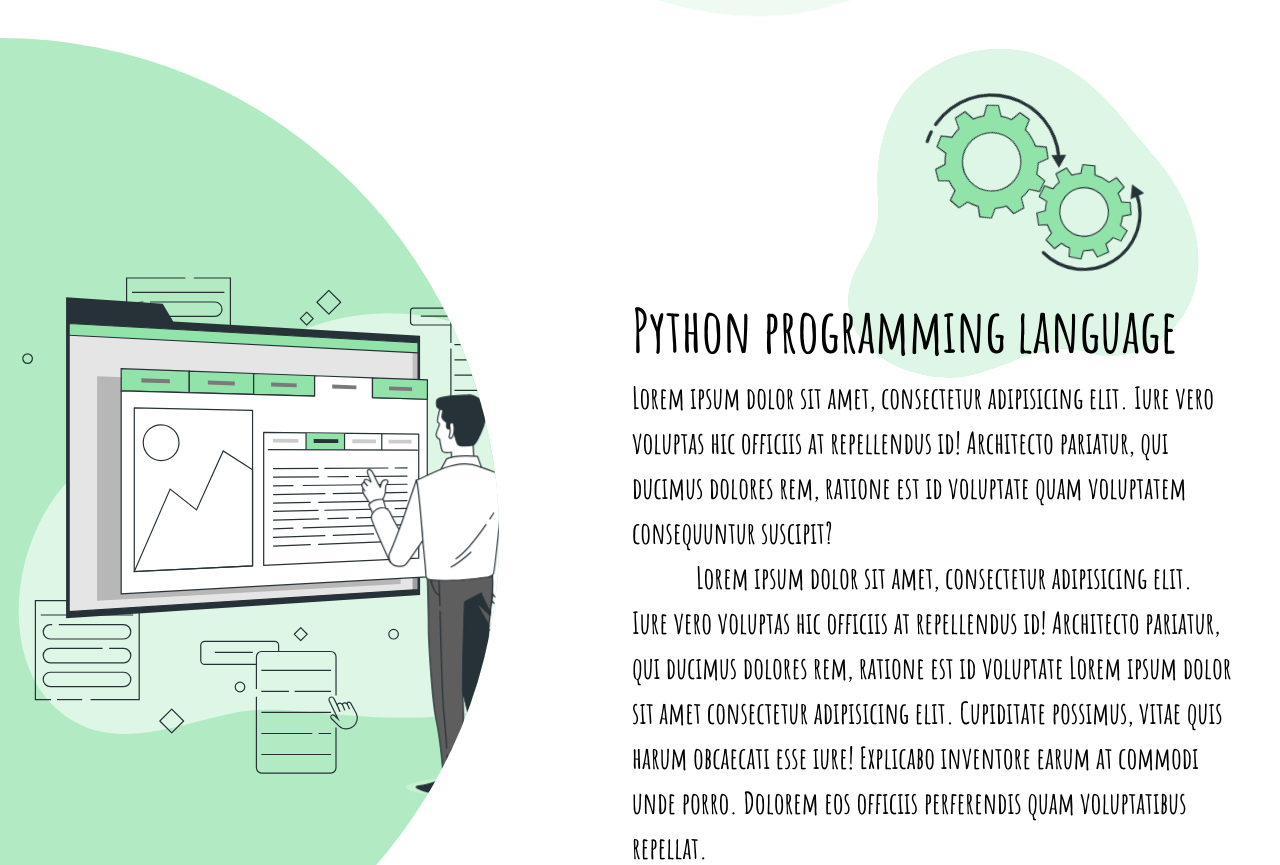
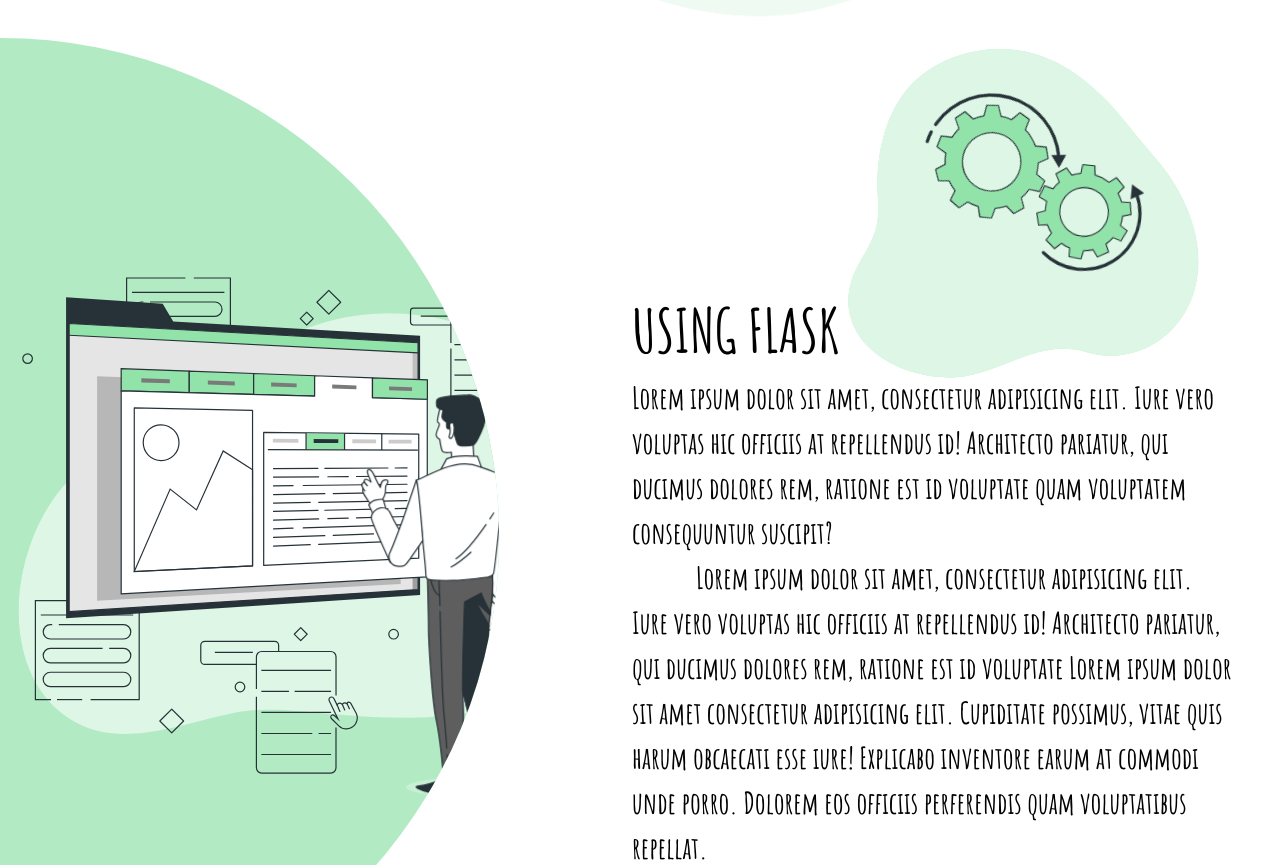
Before and after one commit to ariukariuka/Project, a Flask app: page /views/ in a window 1280 px wide. Shown: the part 633-1498 px from the top of the page. Run offline with Flask 2, Linux system fonts and the light colour scheme; some libraries are stand-ins or nearby versions.

Commit message:
Update index.html

```diff
--- a/templates/index.html
+++ b/templates/index.html
@@ -60,7 +60,7 @@
 
         </div>
         <div class="w-[600px] mr-[3rem] relative z-[100]">
-            <h1 class="text-[60px] alfha">Python programming language</h1>
+            <h1 class="text-[60px] alfha">USING FLASK</h1>
             <h1 class="text-[30px] alfha font-[400] text-[#000]">Lorem ipsum dolor sit amet, consectetur adipisicing elit. Iure vero voluptas hic officiis at repellendus id! Architecto pariatur, qui ducimus dolores rem, ratione est id voluptate quam voluptatem consequuntur suscipit?</h1>
             <h1 class="text-[30px] alfha font-[400] text-[#000] indent-[4rem]">Lorem ipsum dolor sit amet, consectetur adipisicing elit. Iure vero voluptas hic officiis at repellendus id! Architecto pariatur, qui ducimus dolores rem, ratione est id voluptate Lorem ipsum dolor sit amet consectetur adipisicing elit. Cupiditate possimus, vitae quis harum obcaecati esse iure! Explicabo inventore earum at commodi unde porro. Dolorem eos officiis perferendis quam voluptatibus repellat.</h1>
         </div>
```
